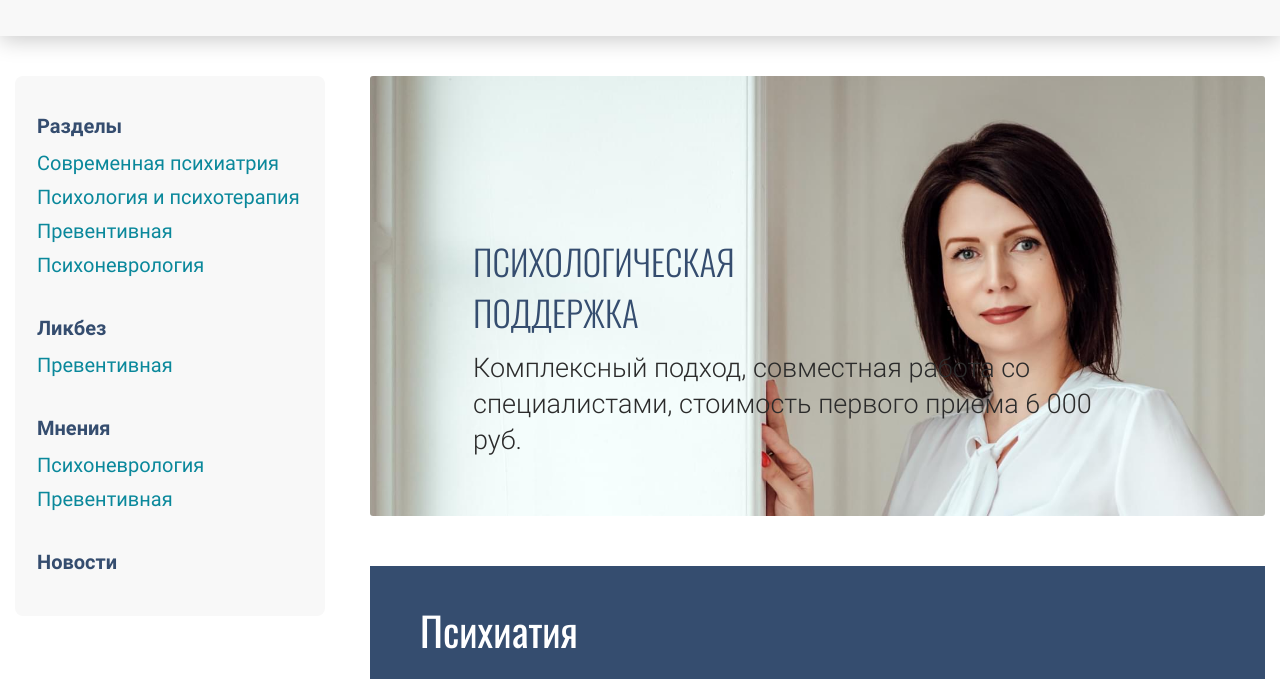
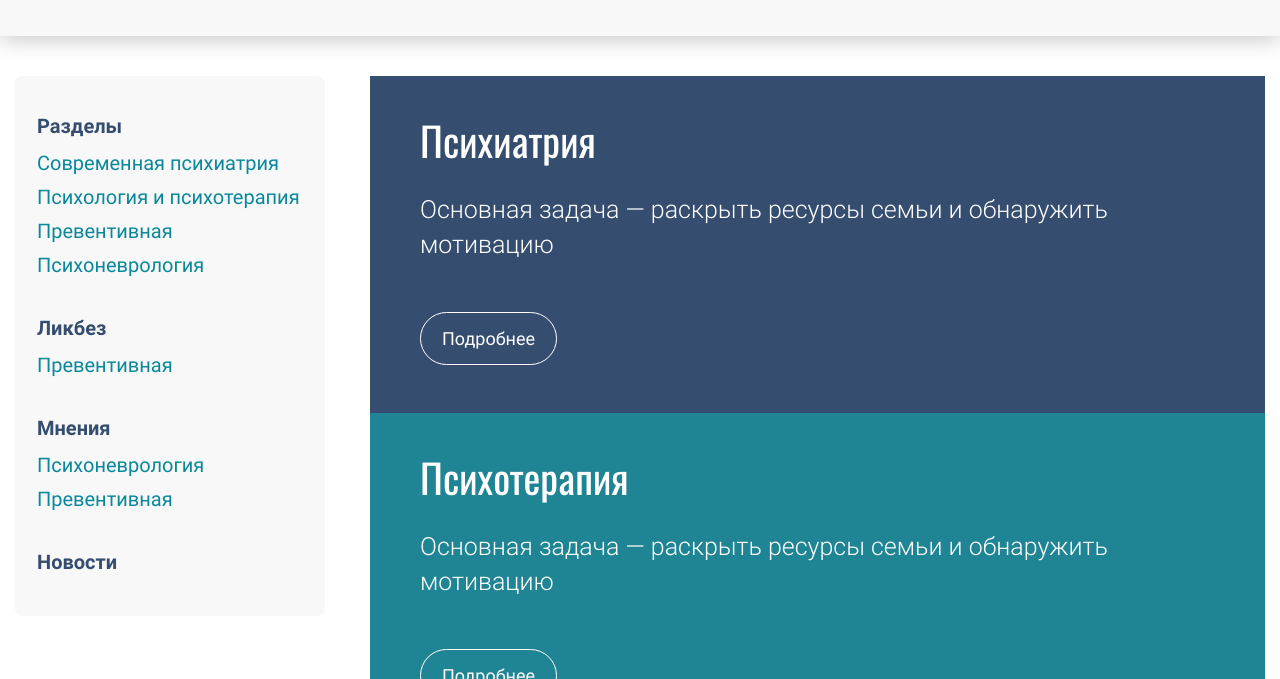
Before and after one commit to IlnazEGE/psych-health, a plain HTML site: page blog.html in a window 1280 px wide. Shown: the part 106-785 px from the top of the page. Drawn offline with nearby package versions, Linux system fonts and the light colour scheme; a web font is replaced by a local one.

Commit message:
Add files via upload

```diff
--- a/blog.html
+++ b/blog.html
@@ -255,21 +255,36 @@
             </aside>
             <div class="page-blog__content content-blog">
 
-              <div class="hero hero-blog">
+              <!-- <div class="hero hero-blog">
 								<div class="swiper hero__slider">
-                  <!-- <div class="swiper-wrapper"> -->
+									<div class="swiper-wrapper">
 										<div class="swiper-slide hero__slide" style="background-image: url(./img/hero/slide-1.jpg)">
-                    <h2 class="hero__title">ПСИХОЛОГИЧЕСКАЯ <span>ПОДДЕРЖКА</span>
-                    </h2>
+											<h2 class="hero__title">ПСИХОЛОГИЧЕСКАЯ <span>ПОДДЕРЖКА</span></h2>
 											<h3 class="hero__subtitle">Комплексный подход, совместная работа со специалистами, стоимость
 												первого
 												приема
 												6
 												000 руб.</h3>
 										</div>
-                  <!-- </div> -->
+										<div class="swiper-slide hero__slide" style="background-image: url(./img/hero/slide-1.jpg)">
+											<h2 class="hero__title">ПСИХОЛОГИЧЕСКАЯ <span>ПОДДЕРЖКА</span></h2>
+											<h3 class="hero__subtitle">Комплексный подход, совместная работа со специалистами, стоимость
+												первого
+												приема
+												6
+												000 руб.</h3>
 										</div>
-                <!-- <div class="hero__swiper-btns">
+										<div class="swiper-slide hero__slide" style="background-image: url(./img/hero/slide-1.jpg)">
+											<h2 class="hero__title">ПСИХОЛОГИЧЕСКАЯ <span>ПОДДЕРЖКА</span></h2>
+											<h3 class="hero__subtitle">Комплексный подход, совместная работа со специалистами, стоимость
+												первого
+												приема
+												6
+												000 руб.</h3>
+										</div>
+									</div>
+								</div>
+								<div class="hero__swiper-btns">
 									<div class="swiper-button-prev">
 										<svg width="16" height="21" viewBox="0 0 16 21" fill="none" xmlns="http://www.w3.org/2000/svg">
 											<path
@@ -285,13 +300,13 @@
 												fill="#0A889B" />
 										</svg>
 									</div>
+								</div>
 							</div> -->
-              </div>
 
               <section class="support support-blog">
                 <ul class="support__list">
                   <li class="support__item">
-                    <h2 class="support__title">Психиатия</h2>
+                    <h2 class="support__title">Психиатрия</h2>
                     <div class="support__text">Основная задача — раскрыть ресурсы семьи и обнаружить мотивацию</div>
                     <div class="support__bottom">
                       <a href="" class="support__btn btn btn_gray">Подробнее</a>
```
Lines whose indentation alone changed are shown as unchanged.
